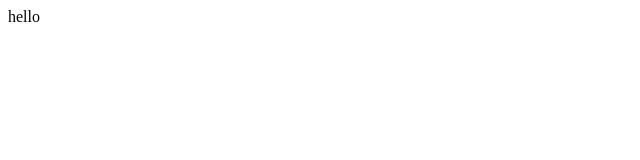
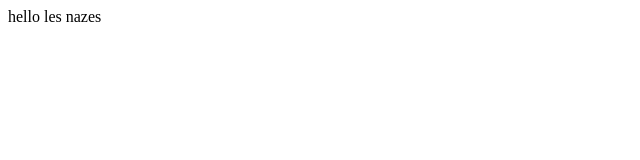
Before and after one commit to Lotchaar/shep, a plain HTML site: page index.html in a window 1280 px wide. Shown: the full height of the page, 0-640 px from the left. Drawn offline with Linux system fonts and the light colour scheme.

Commit message:
commit 1

```diff
--- a/index.html
+++ b/index.html
@@ -1,5 +1,8 @@
 <html>
+
   <body>
-    <p>hello</p>
+    <p>hello les nazes</p>
+
   </body>
+
 </html>
```
